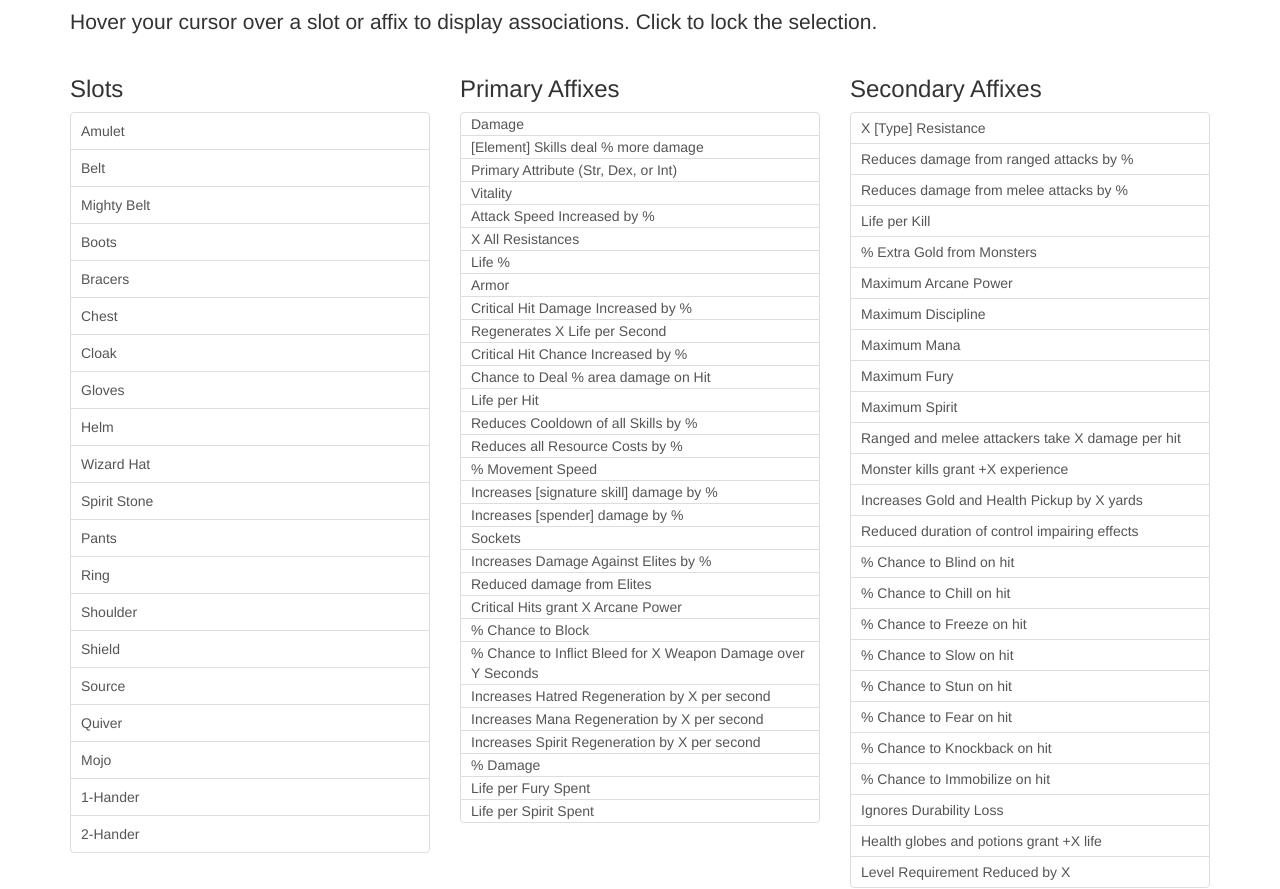
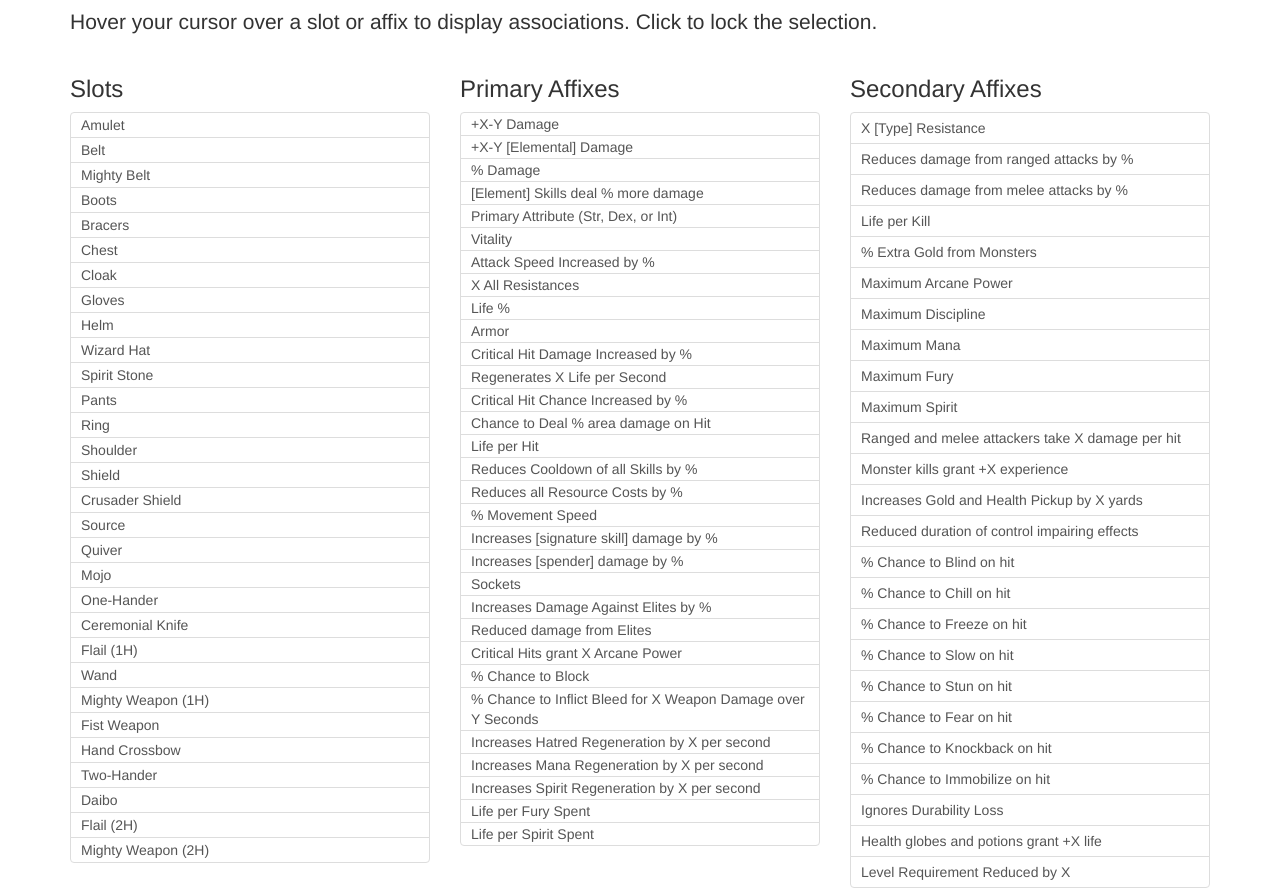
Before and after one commit to zulrang/d3affix, a plain HTML site: page index.html in a window 1280 px wide. Shown: the part 63-952 px from the top of the page. Drawn offline with Linux system fonts and the light colour scheme.

Commit message:
new updates

```diff
--- a/css/custom.css
+++ b/css/custom.css
@@ -9,7 +9,7 @@
 }
 
 .slot-list > .list-group-item {
-	padding: 8px 10px;
+	padding: 2px 10px;
 }
 
 .sec-list > .list-group-item {
--- a/index.html
+++ b/index.html
@@ -39,6 +39,7 @@
 				<li>Added "Ranged and melee attackers take X damage per hit"</li>
 				<li>Fixed errors with certain associations</li>
 				<li>Reordered the lists to be consistent with the Mystic</li>
+				<li>Added class-specific armors and weapons</li>
 			</ul>
 		</div>
 	</div>
--- a/js/affixes.js
+++ b/js/affixes.js
@@ -2,54 +2,76 @@
 
 	var affixToSlot = {}; // created via function
 	var slotToAffix = {
-		'Amulet' 		: ['pri', 'vit', 'ar', 'lps', 'arm', 'ele', 'dmg', 'chc', 'chd', 'aoe', 'as', 'life', 'cdr', 'rcr', 'sock'],
-		'Belt'   		: ['pri', 'vit', 'lps', 'ar', 'arm', 'life', 'gen'],
-		'Mighty Belt'	: ['pri', 'vit', 'ar', 'lps', 'arm', 'life', 'gen', 'lpfs'],
-		'Boots'  		: ['pri', 'vit', 'ar', 'lps', 'arm', 'move', 'spend'],
-		'Bracers'		: ['ele', 'pri', 'vit', 'ar', 'lps', 'arm', 'chc', 'loh'],
-		'Chest'  		: ['pri', 'vit', 'ar', 'lps', 'arm', 'life', 'sock', 'spend'],
-		'Cloak'  		: ['pri', 'vit', 'ar', 'lps', 'arm', 'life', 'sock', 'hgen', 'spend'],
-		'Gloves' 		: ['pri', 'vit', 'ar', 'lps', 'arm', 'chc', 'chd', 'aoe', 'as', 'loh', 'cdr', 'rcr'],
-		'Helm'   		: ['pri', 'vit', 'ar', 'lps', 'arm', 'chc', 'life', 'loh', 'spend', 'sock'],
-		'Wizard Hat'    : ['pri', 'vit', 'ar', 'lps', 'arm', 'chc', 'life', 'loh', 'spend', 'sock', 'apoc'],
-		'Spirit Stone'  : ['pri', 'vit', 'ar', 'lps', 'arm', 'chc', 'life', 'loh', 'spend', 'sock', 'lpss', 'sgen'],
-		'Pants'  		: ['pri', 'vit', 'ar', 'lps', 'arm', 'gen', 'sock'],
-		'Ring'   		: ['pri', 'vit', 'ar', 'lps', 'arm', 'dmg', 'chc', 'chd', 'as', 'life', 'loh', 'aoe', 'cdr', 'rcr', 'sock'],
-		'Shoulder'		: ['pri', 'vit', 'ar', 'lps', 'arm', 'aoe', 'life', 'cdr', 'rcr', 'spend'],
-		'Shield' 		: ['pri', 'vit', 'ar', 'lps', 'arm', 'chc', 'life', 'sock', 'edmg', 'erud', 'block', 'bleed'],
-		'Source' 		: ['pri', 'vit', 'ar', 'lps', 'chc', 'life', 'sock', 'edmg', 'apoc', 'bleed', 'spend', 'cdr', 'rcr', 'life', 'loh', 'as', 'aoe', 'chc', 'dmg'],
-		'Quiver' 		: ['pri', 'vit', 'ar', 'lps', 'chc', 'life', 'sock', 'edmg', 'bleed', 'spend', 'cdr', 'rcr', 'life', 'as', 'aoe', 'chc', 'hgen'],
-		'Mojo'   		: ['pri', 'vit', 'ar', 'lps', 'chc', 'life', 'sock', 'edmg', 'mgen', 'bleed', 'spend', 'cdr', 'rcr', 'life', 'loh', 'as', 'aoe', 'chc', 'dmg'],
-		'1-Hander'		: ['pri', 'vit', 'lps', 'dmg', 'aoe', 'as', 'life', 'loh', 'cdr', 'rcr', 'sock', 'bleed', 'pdmg', 'sgen'],
-		'2-Hander'		: ['pri', 'vit', 'lps', 'dmg', 'aoe', 'as', 'life', 'loh', 'cdr', 'rcr', 'sock', 'bleed', 'pdmg']
+		'Amulet' 		     : ['pri', 'vit', 'ar', 'lps', 'arm', 'ele', 'dmg', 'chc', 'chd', 'aoe', 'as', 'life', 'cdr', 'rcr', 'sock'],
+		'Belt'   		     : ['pri', 'vit', 'lps', 'ar', 'arm', 'life', 'gen'],
+		'Mighty Belt'	     : ['pri', 'vit', 'ar', 'lps', 'arm', 'life', 'gen', 'lpfs'],
+		'Boots'  		     : ['pri', 'vit', 'ar', 'lps', 'arm', 'move', 'spend'],
+		'Bracers'		     : ['ele', 'pri', 'vit', 'ar', 'lps', 'arm', 'chc', 'loh'],
+		'Chest'  		     : ['pri', 'vit', 'ar', 'lps', 'arm', 'life', 'sock', 'spend'],
+		'Cloak'  		     : ['pri', 'vit', 'ar', 'lps', 'arm', 'life', 'sock', 'hgen', 'spend'],
+		'Gloves' 		     : ['pri', 'vit', 'ar', 'lps', 'arm', 'chc', 'chd', 'aoe', 'as', 'loh', 'cdr', 'rcr'],
+		'Helm'   		     : ['pri', 'vit', 'ar', 'lps', 'arm', 'chc', 'life', 'loh', 'spend', 'sock'],
+		'Wizard Hat'         : ['pri', 'vit', 'ar', 'lps', 'arm', 'chc', 'life', 'loh', 'spend', 'sock', 'apoc'],
+		'Spirit Stone'       : ['pri', 'vit', 'ar', 'lps', 'arm', 'chc', 'life', 'loh', 'spend', 'sock', 'lpss', 'sgen'],
+		'Pants'  		     : ['pri', 'vit', 'ar', 'lps', 'arm', 'gen', 'sock'],
+		'Ring'   		     : ['pri', 'vit', 'ar', 'lps', 'arm', 'dmg', 'chc', 'chd', 'as', 'life', 'loh', 'aoe', 'cdr', 'rcr', 'sock'],
+		'Shoulder'		     : ['pri', 'vit', 'ar', 'lps', 'arm', 'aoe', 'life', 'cdr', 'rcr', 'spend'],
+		'Shield' 		     : ['pri', 'vit', 'ar', 'lps', 'arm', 'chc', 'life', 'sock', 'block', 'bleed'],
+		'Crusader Shield'    : ['pri', 'vit', 'ar', 'lps', 'arm', 'chc', 'life', 'sock', 'block', 'bleed'],
+		'Source' 		     : ['pri', 'vit', 'ar', 'lps', 'chc', 'life', 'sock', 'edmg', 'apoc', 'bleed', 'spend', 'cdr', 'rcr', 'life', 'loh', 'as', 'aoe', 'chc', 'dmg'],
+		'Quiver' 		     : ['pri', 'vit', 'lps', 'chc', 'life', 'sock', 'bleed', 'spend', 'cdr', 'rcr', 'life', 'as', 'aoe', 'chc', 'hgen'],
+		'Mojo'   		     : ['pri', 'vit', 'lps', 'chc', 'life', 'sock', 'mgen', 'bleed', 'spend', 'cdr', 'rcr', 'life', 'loh', 'as', 'aoe', 'chc', 'dmg'],
+		'One-Hander'	     : ['ldmg', 'pri', 'vit', 'lps', 'dmg', 'aoe', 'as', 'loh', 'cdr', 'rcr', 'sock', 'bleed', 'pdmg'],
+		'Ceremonial Knife'   : ['ldmg', 'pri', 'vit', 'lps', 'dmg', 'aoe', 'as', 'loh', 'cdr', 'rcr', 'sock', 'bleed', 'pdmg', 'mgen'],
+		'Flail (1H)'         : ['ldmg', 'pri', 'vit', 'lps', 'dmg', 'aoe', 'as', 'loh', 'cdr', 'rcr', 'sock', 'bleed', 'pdmg'],
+		'Wand'               : ['ldmg', 'pri', 'vit', 'lps', 'dmg', 'aoe', 'as', 'loh', 'cdr', 'rcr', 'sock', 'bleed', 'pdmg', 'apgen'],
+		'Mighty Weapon (1H)' : ['ldmg', 'pri', 'vit', 'lps', 'dmg', 'aoe', 'as', 'loh', 'cdr', 'rcr', 'sock', 'bleed', 'pdmg'],
+		'Fist Weapon'	     : ['ldmg', 'pri', 'vit', 'lps', 'dmg', 'aoe', 'as', 'loh', 'cdr', 'rcr', 'sock', 'bleed', 'pdmg', 'sgen'],
+		'Hand Crossbow'	     : ['ldmg', 'pri', 'vit', 'lps', 'dmg', 'aoe', 'as', 'loh', 'cdr', 'rcr', 'sock', 'bleed', 'pdmg', 'hgen'],
+		'Two-Hander'	     : ['ldmg', 'pri', 'vit', 'lps', 'dmg', 'aoe', 'as', 'cdr', 'rcr', 'sock', 'bleed', 'pdmg'],
+		'Daibo'		         : ['ldmg', 'pri', 'vit', 'lps', 'dmg', 'aoe', 'as', 'cdr', 'rcr', 'sock', 'bleed', 'pdmg', 'sgen'],
+		'Flail (2H)'         : ['ldmg', 'pri', 'vit', 'lps', 'dmg', 'aoe', 'as', 'cdr', 'rcr', 'sock', 'bleed', 'pdmg'],
+		'Mighty Weapon (2H)' : ['ldmg', 'pri', 'vit', 'lps', 'dmg', 'aoe', 'as', 'cdr', 'rcr', 'sock', 'bleed', 'pdmg'],
 	};
 
 	var secToSlot = {};
 	var slotToSec = {
-		'Amulet' 		: ['res', 'xp', 'glob', 'lpk', 'rdcie', 'rrdmg', 'rmdmg', 'gold', 'thorn', 'blind'],
-		'Belt'   		: ['res', 'lpk', 'thorn', 'xp', 'pick', 'freez', 'dura', 'lvlr'],
-		'Mighty Belt'	: ['res', 'xp', 'thorn', 'lpk', 'pick', 'lvlr', 'freez', 'dura'],
-		'Boots'  		: ['res', 'gold', 'thorn', 'xp', 'glob', 'immo', 'dura', 'pick', 'lvlr'],
-		'Bracers'		: ['res', 'rrdmg', 'rmdmg', 'gold', 'thorn', 'xp', 'pick', 'knock', 'dura', 'lvlr'],
-		'Chest'  		: ['res', 'rrdmg', 'rmdmg', 'lpk', 'gold', 'thorn', 'xp', 'pick', 'dura', 'glob', 'lvlr'],
-		'Cloak'  		: ['res', 'rrdmg', 'rmdmg', 'lpk', 'gold', 'thorn', 'xp', 'pick', 'dura', 'glob', 'lvlr', 'maxd'],
-		'Gloves' 		: ['res', 'gold', 'thorn', 'xp', 'lvlr', 'pick', 'stun', 'dura'],
-		'Helm'   		: ['res', 'gold', 'thorn', 'xp', 'pick', 'rdcie', 'fear', 'dura', 'lvlr'],
-		'Wizard Hat'    : ['res', 'gold', 'thorn', 'xp', 'pick', 'rdcie', 'fear', 'dura', 'lvlr', 'maxap'],
-		'Spirit Stone'  : ['res', 'gold', 'thorn', 'xp', 'pick', 'rdcie', 'fear', 'dura', 'lvlr', 'maxs'],
-		'Pants'  		: ['res', 'lpk', 'gold', 'thorn', 'xp', 'pick', 'show', 'dura', 'lvlr'],
-		'Ring'   		: ['res', 'lpk', 'gold', 'thorn', 'xp', 'rdcie', 'glob'],
-		'Shoulder'		: ['res', 'xp', 'glob', 'lpk', 'pick', 'lvlr', 'chill', 'dura'],
-		'Shield' 		: ['res', 'xp', 'glob', 'lpk', 'rdcie', 'rrdmg', 'rmdmg', 'blind', 'chill', 'freeze', 'immo', 'slow', 'stun', 'fear', 'knock', 'dura'],
-		'Source' 		: ['xp', 'glob', 'lpk', 'blind', 'chill', 'freeze', 'immo', 'slow', 'stun', 'fear', 'knock', 'dura', 'maxap'],
-		'Quiver' 		: ['xp', 'glob', 'blind', 'chill', 'freeze', 'immo', 'slow', 'stun', 'fear', 'knock', 'dura', 'maxd', 'gold', 'thorn', 'lvlr', 'freez'],
-		'Mojo'   		: ['xp', 'glob', 'lpk', 'blind', 'chill', 'freeze', 'immo', 'slow', 'stun', 'fear', 'knock', 'dura', 'maxm'],
-		'1-Hander'		: ['xp', 'glob', 'lpk', 'lvlr', 'chill', 'freeze', 'immo', 'slow', 'stun', 'fear', 'knock', 'dura', 'maxap', 'maxf'],
-		'2-Hander'		: ['xp', 'glob', 'lpk', 'lvlr', 'chill', 'freeze', 'immo', 'slow', 'stun', 'fear', 'knock', 'dura', 'maxf']
+		'Amulet' 		     : ['res', 'xp', 'glob', 'lpk', 'rdcie', 'rrdmg', 'rmdmg', 'gold', 'thorn', 'blind'],
+		'Belt'   		     : ['res', 'lpk', 'thorn', 'xp', 'pick', 'freez', 'dura', 'lvlr'],
+		'Mighty Belt'	     : ['res', 'xp', 'thorn', 'lpk', 'pick', 'lvlr', 'freez', 'dura'],
+		'Boots'  		     : ['res', 'gold', 'thorn', 'xp', 'glob', 'immo', 'dura', 'pick', 'lvlr'],
+		'Bracers'		     : ['res', 'rrdmg', 'rmdmg', 'gold', 'thorn', 'xp', 'pick', 'knock', 'dura', 'lvlr'],
+		'Chest'  		     : ['res', 'rrdmg', 'rmdmg', 'lpk', 'gold', 'thorn', 'xp', 'pick', 'dura', 'glob', 'lvlr'],
+		'Cloak'  		     : ['res', 'rrdmg', 'rmdmg', 'lpk', 'gold', 'thorn', 'xp', 'pick', 'dura', 'glob', 'lvlr', 'maxd'],
+		'Gloves' 		     : ['res', 'gold', 'thorn', 'xp', 'lvlr', 'pick', 'stun', 'dura'],
+		'Helm'   		     : ['res', 'gold', 'thorn', 'xp', 'pick', 'rdcie', 'fear', 'dura', 'lvlr'],
+		'Wizard Hat'         : ['res', 'gold', 'thorn', 'xp', 'pick', 'rdcie', 'fear', 'dura', 'lvlr', 'maxap'],
+		'Spirit Stone'       : ['res', 'gold', 'thorn', 'xp', 'pick', 'rdcie', 'fear', 'dura', 'lvlr', 'maxs'],
+		'Pants'  		     : ['res', 'lpk', 'gold', 'thorn', 'xp', 'pick', 'show', 'dura', 'lvlr'],
+		'Ring'   		     : ['res', 'lpk', 'gold', 'thorn', 'xp', 'rdcie', 'glob'],
+		'Shoulder'		     : ['res', 'thorn', 'xp', 'glob', 'pick', 'lvlr', 'chill', 'dura'],
+		'Shield' 		     : ['res', 'gold', 'thorn', 'xp', 'rdcie', 'rrdmg', 'rmdmg', 'blind', 'chill', 'freez', 'immo', 'slow', 'stun', 'fear', 'knock', 'dura', 'glob'],
+		'Crusader Shield'    : ['res', 'gold', 'thorn', 'xp', 'rdcie', 'rrdmg', 'rmdmg', 'blind', 'chill', 'freez', 'immo', 'slow', 'stun', 'fear', 'knock', 'dura', 'glob'],
+		'Source' 		     : ['xp', 'glob', 'lpk', 'blind', 'chill', 'freez', 'immo', 'slow', 'stun', 'fear', 'knock', 'dura', 'maxap'],
+		'Quiver' 		     : ['gold', 'thorn', 'xp', 'glob', 'blind', 'chill', 'freez', 'immo', 'slow', 'stun', 'fear', 'knock', 'dura', 'maxd', 'lvlr'],
+		'Mojo'   		     : ['xp', 'glob', 'lpk', 'blind', 'chill', 'freez', 'immo', 'slow', 'stun', 'fear', 'knock', 'dura', 'maxm'],
+		'One-Hander'	     : ['xp', 'lpk', 'lvlr', 'chill', 'freez', 'blind', 'immo', 'slow', 'stun', 'fear', 'knock', 'dura'],
+		'Ceremonial Knife'   : ['xp', 'lpk', 'lvlr', 'chill', 'freez', 'blind', 'immo', 'slow', 'stun', 'fear', 'knock', 'dura'],
+		'Flail (1H)'         : ['xp', 'lpk', 'lvlr', 'chill', 'freez', 'blind', 'immo', 'slow', 'stun', 'fear', 'knock', 'dura'],
+		'Wand'               : ['xp', 'lpk', 'lvlr', 'chill', 'freez', 'blind', 'immo', 'slow', 'stun', 'fear', 'knock', 'dura'],
+		'Mighty Weapon (1H)' : ['xp', 'lpk', 'lvlr', 'chill', 'freez', 'blind', 'immo', 'slow', 'stun', 'fear', 'knock', 'dura'],
+		'Fist Weapon'	     : ['xp', 'lpk', 'lvlr', 'chill', 'freez', 'blind', 'immo', 'slow', 'stun', 'fear', 'knock', 'dura'],
+		'Hand Crossbow'	     : ['xp', 'lpk', 'lvlr', 'chill', 'freez', 'blind', 'immo', 'slow', 'stun', 'fear', 'knock', 'dura'],
+		'Two-Hander'	     : ['xp', 'lpk', 'lvlr', 'chill', 'freez', 'blind', 'immo', 'slow', 'stun', 'fear', 'knock', 'dura'],
+		'Daibo'		         : ['xp', 'lpk', 'lvlr', 'chill', 'freez', 'blind', 'immo', 'slow', 'stun', 'fear', 'knock', 'dura'],
+		'Flail (2H)'         : ['xp', 'lpk', 'lvlr', 'chill', 'freez', 'blind', 'immo', 'slow', 'stun', 'fear', 'knock', 'dura'],
+		'Mighty Weapon (2H)' : ['xp', 'lpk', 'lvlr', 'chill', 'freez', 'blind', 'immo', 'slow', 'stun', 'fear', 'knock', 'dura'],
 	};
 
 	var primaryAffixLabels = {
-		'dmg'  : 'Damage',
+		'dmg'  : '+X-Y Damage',
+		'ldmg' : '+X-Y [Elemental] Damage',
+		'pdmg' : '% Damage',
 		'ele'  : '[Element] Skills deal % more damage',
 		'pri'  : 'Primary Attribute (Str, Dex, or Int)',
 		'vit'  : 'Vitality',
@@ -76,7 +98,8 @@
 		'hgen' : 'Increases Hatred Regeneration by X per second',
 		'mgen' : 'Increases Mana Regeneration by X per second',
 		'sgen' : 'Increases Spirit Regeneration by X per second',
-		'pdmg' : '% Damage',
+		//'wgen' : 'Increases Wrath Regeneration by X per second',
+		//'fgen' : 'Increases Fury Generation by X per second',
 		'lpfs' : 'Life per Fury Spent',
 		'lpss' : 'Life per Spirit Spent',
 	};
```
